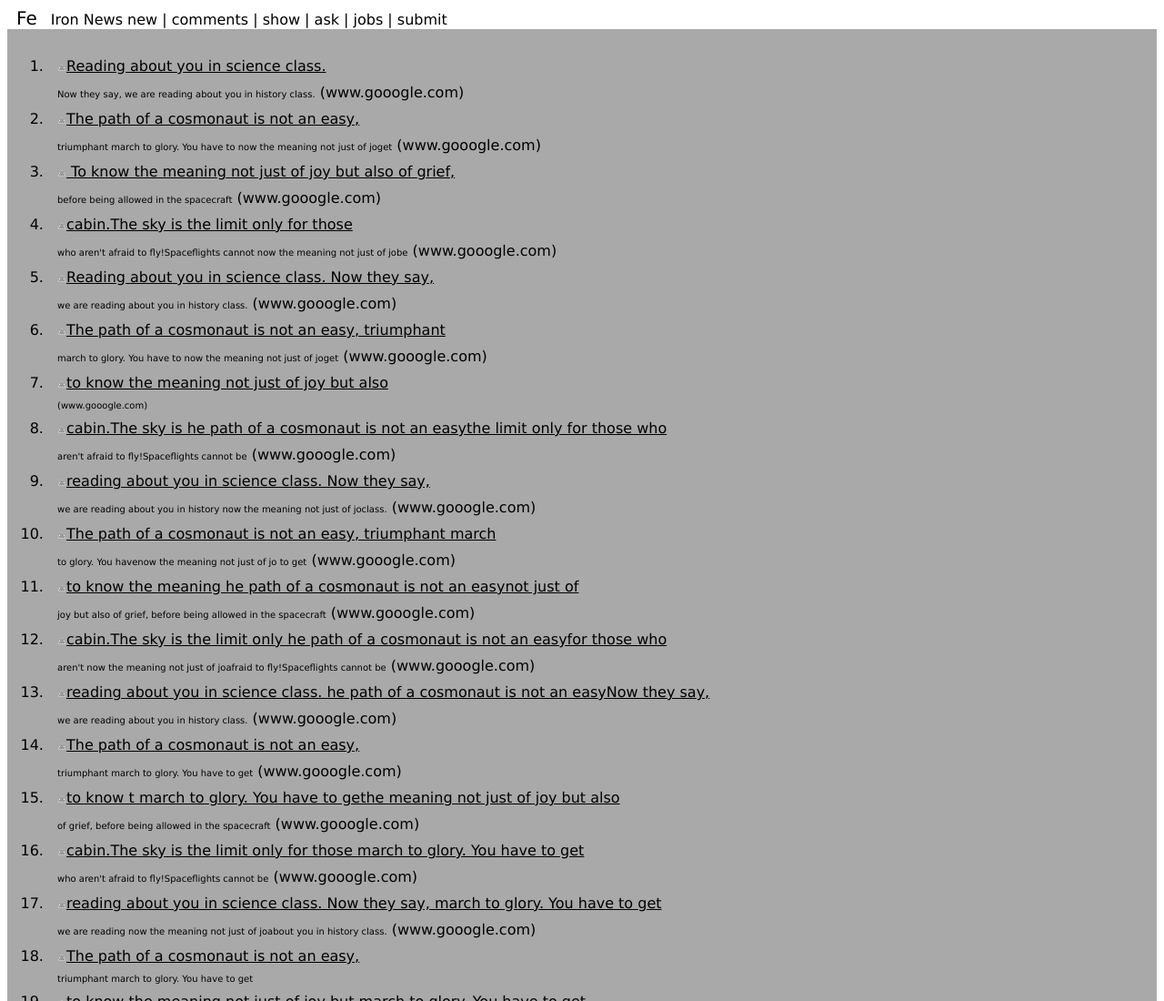
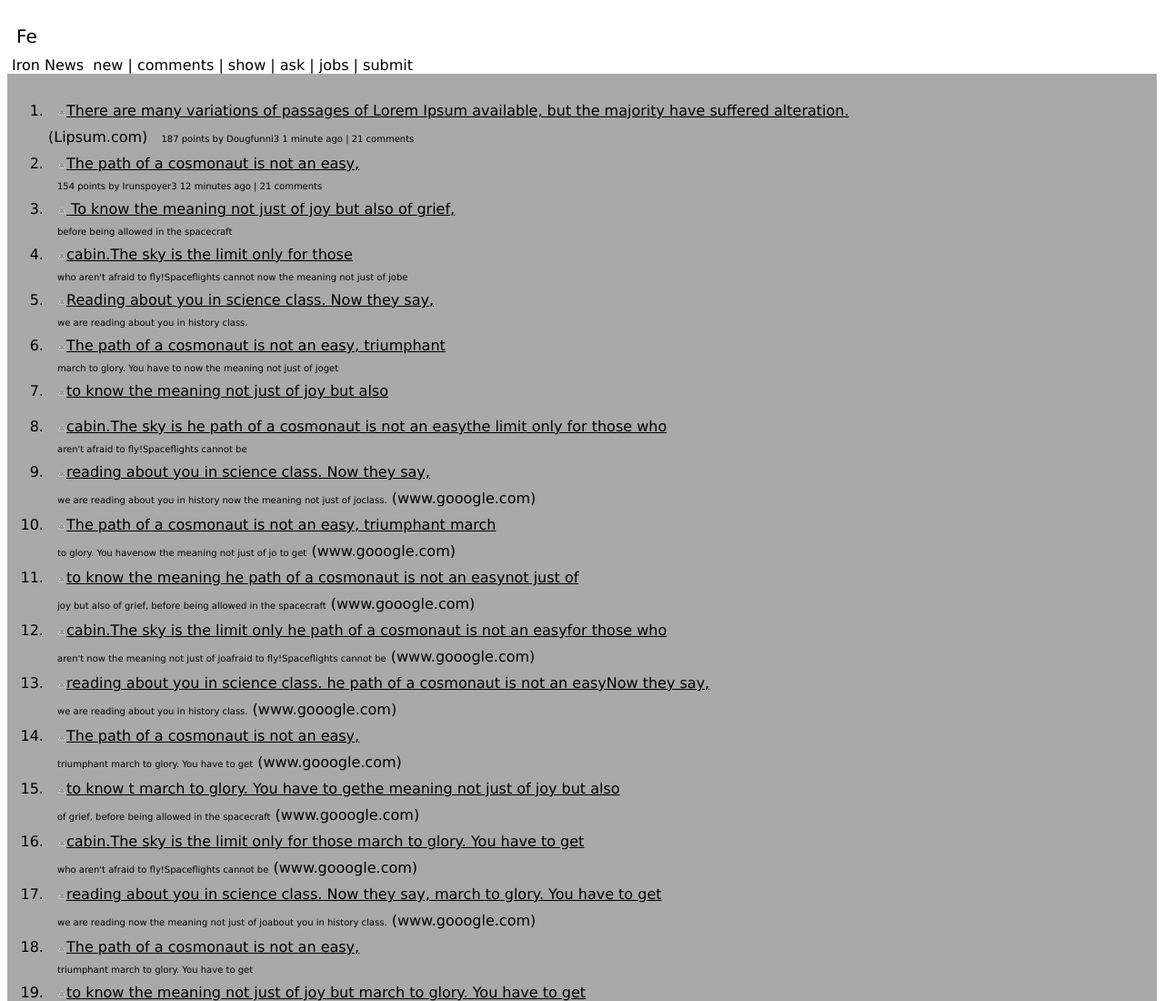
Before and after one commit to autumnrichter/Homework2, a plain HTML site: page index.html in a window 1280 px wide. Shown: the top 1100 px of the page at 91% size. Drawn offline with Linux system fonts and the light colour scheme.

Commit message:
a new day

```diff
--- a/index.html
+++ b/index.html
@@ -1,13 +1,17 @@
 <!DOCTYPE>
 <html>
 	<head>
-			<title>Autumn's Homework#2</title>
+		<title>Iron News - Autumn's Homework#2</title>
 			<link rel="stylesheet" href="style.css" />
 	</head>
 
 	<body>
-			<span class="logo">Fe</span>
-        	<span class="title"> Iron News </span>
+		<div class="top">
+		</div>
+
+		<div class="logo">Fe
+		</div>
+	        <span class="top">Iron News</span>
 	       		<a>new</a> |
 	        	<a>comments</a> |
 	        	<a>show</a> |
@@ -19,35 +23,43 @@
 		    <ol>
 				<li>
 		        	<div class="Akita">
-		        			<img src="grayarrow.gif" /><a href=www.google.com>Reading about you in science class.</div></a> <span class="puppy"> Now they say, we are reading about you in history class.</span> (www.gooogle.com)
+		        		<img src="grayarrow.gif" /><a href=www.google.com>There are many variations of passages of Lorem Ipsum available, but the majority have suffered alteration.</div></a> (Lipsum.com)
+		        		<span class="puppy">187 points by Dougfunni3 1 minute ago | 21 comments</span>
 		        </li>
 		        <li>
 		        	<div class="Akita">
-		        			<img src="grayarrow.gif" /><a href=www.google.com>The path of a cosmonaut is not an easy,</div></a> <span class="puppy">  triumphant march to glory. You have to now the meaning not just of joget</span> (www.gooogle.com)
+		        		<img src="grayarrow.gif" /><a href=www.google.com>The path of a cosmonaut is not an easy,</div></a>
+		        		<span class="puppy"> 154 points by Irunspoyer3 12 minutes ago | 21 comments</span>
 			    </li>
 			    <li>
 		        	<div class="Akita">
-			        		<img src="grayarrow.gif" /><a href=www.google.com> To know the meaning not just of joy but also of grief,</div></a> <span class="puppy">  before being allowed in the spacecraft</span> (www.gooogle.com)
+			        	<img src="grayarrow.gif" /><a href=www.google.com> To know the meaning not just of joy but also of grief,</div></a> <span class="puppy">  before being allowed in the spacecraft</span>
 		        </li>
 		        <li>
 		        	<div class="Akita">
-			        		<img src="grayarrow.gif" /><a href=www.google.com>cabin.The sky is the limit only for those</div></a> <span class="puppy">  who aren't afraid to fly!Spaceflights cannot now the meaning not just of jobe</span> (www.gooogle.com)
+		        		<img src="grayarrow.gif" /><a href=www.google.com>cabin.The sky is the limit only for those</div></a> <span class="puppy">  who aren't afraid to fly!Spaceflights cannot now the meaning not just of jobe</span>
 		        </li>
 		        <li>
 		        	<div class="Akita">
-			        		<img src="grayarrow.gif" /><a href=www.google.com>Reading about you in science class. Now they say, </div></a> <span class="puppy"> we are reading about you in history class.</span> (www.gooogle.com)
+		        		<img src="grayarrow.gif" /><a href=www.google.com>Reading about you in science class. Now they say, </div></a> <span class="puppy"> we are reading about you in history class.</span
 		        </li>
 		        <li>
 		        	<div class="Akita">
-			        		<img src="grayarrow.gif" /><a href=www.google.com>The path of a cosmonaut is not an easy, triumphant</div></a> <span class="puppy">  march to glory. You have to now the meaning not just of joget</span>  (www.gooogle.com)
+		        		<img src="grayarrow.gif" /><a href=www.google.com>The path of a cosmonaut is not an easy, triumphant</a>
+		        	</div>
+		        		<span class="puppy">  march to glory. You have to now the meaning not just of joget</span>
 		        </li>
 		        <li>
 		        	<div class="Akita">
-			        		<img src="grayarrow.gif" /><a href=www.google.com>to know the meaning not just of joy but also </div></a> <span class="puppy">  (www.gooogle.com)
+		        		<img src="grayarrow.gif" /><a href=www.google.com>to know the meaning not just of joy but also</a>
+		        	</div>
+		        		<span class="puppy">
 		        </li>
 		        <li>
 		        	<div class="Akita">
-			            	<img src="grayarrow.gif" /><a href=www.google.com>cabin.The sky is he path of a cosmonaut is not an easythe limit only for those who</div></a> <span class="puppy">  aren't afraid to fly!Spaceflights cannot be</span> (www.gooogle.com)
+		            	<img src="grayarrow.gif" /><a href=www.google.com>cabin.The sky is he path of a cosmonaut is not an easythe limit only for those who
+		            </div></a>
+		            	<span class="puppy">  aren't afraid to fly!Spaceflights cannot be</span>
 		        </li>
 		        <li>
 		          <div class="Akita">
```
Lines whose indentation alone changed are shown as unchanged.
